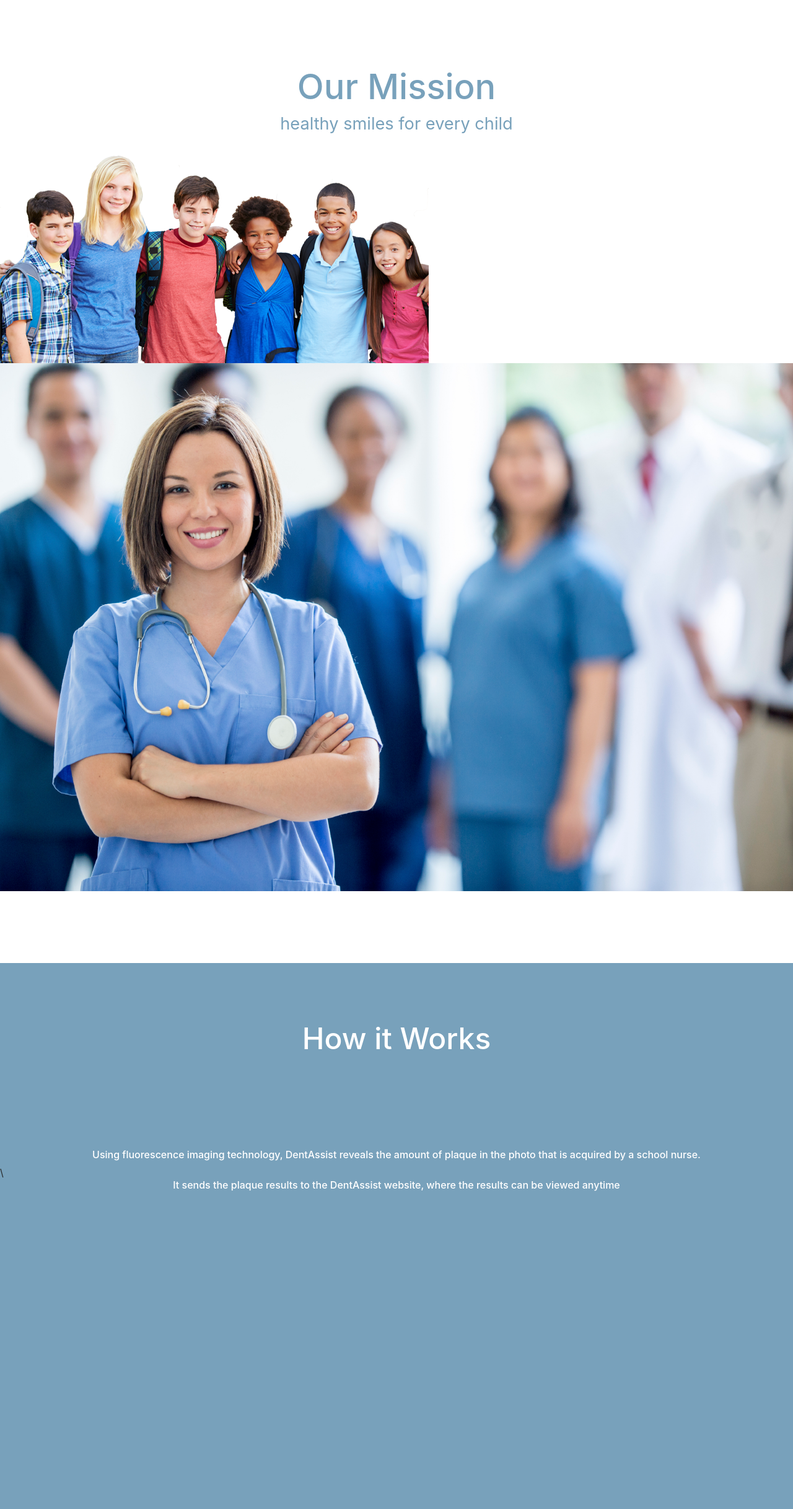
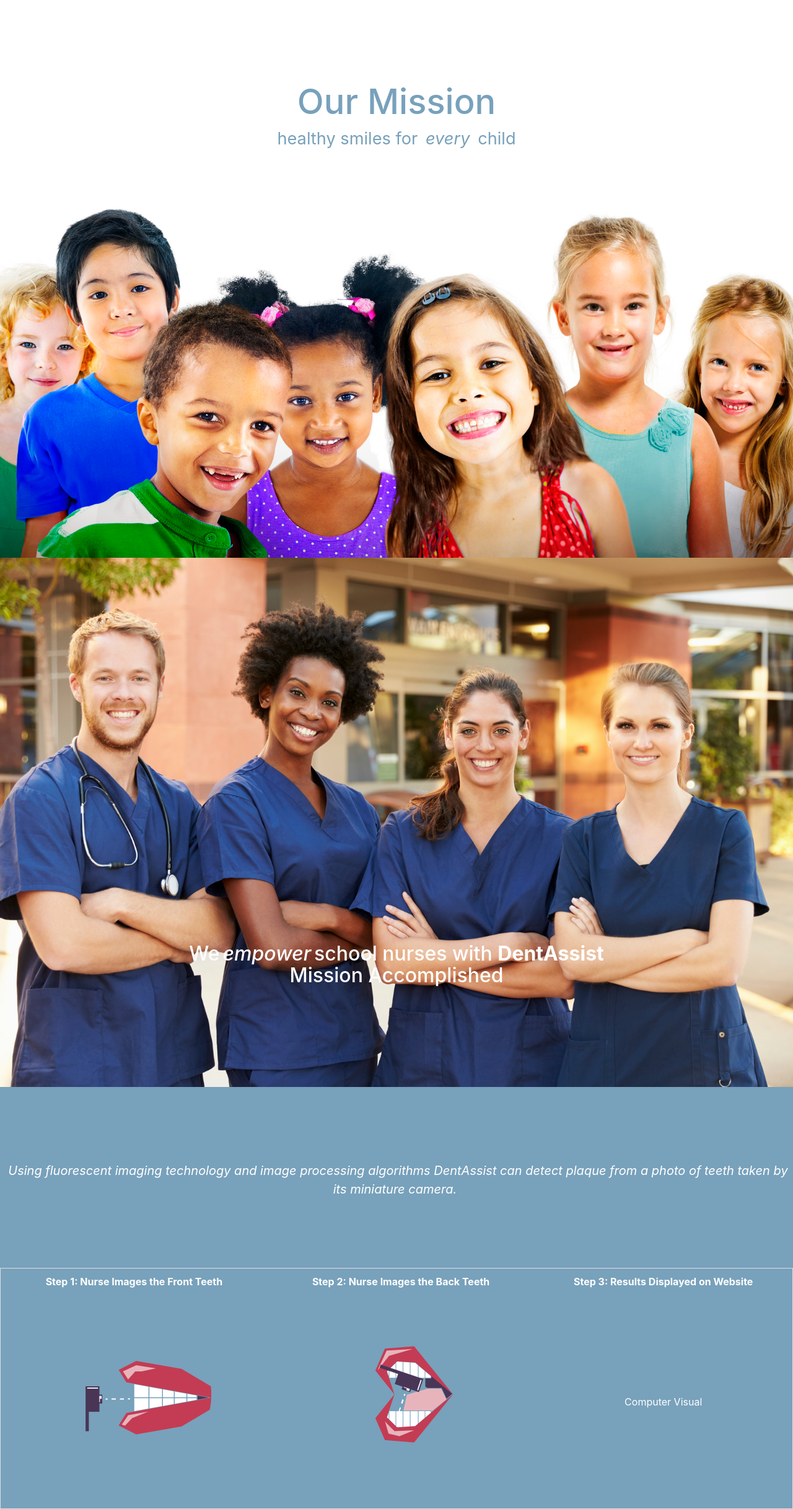
Before and after one commit to jessicatrac/4bi6capstone_website, a Flask app: page /about in a window 1280 px wide. Shown: the part 82-2517 px from the top of the page at 62% size. Before the commit the page ends 2004 px from the top, so only its background shows below. Run offline with Flask 2, Linux system fonts and the light colour scheme; some libraries are stand-ins or nearby versions.

Commit message:
changed the about page

```diff
--- a/static/styles/stylesheet.css
+++ b/static/styles/stylesheet.css
@@ -205,10 +205,9 @@ i {
 	}
 
 .img {
-max-width: 100%;
-height:auto;
-width:auto;
-z-index: -1;
+position:relative;
+height:100%;
+width:100%;
 }
 
 .imgDevice{
@@ -220,8 +219,6 @@ padding-left: 250px;
 padding-right: 250px;
 }
 
-img
-
 
 .centered {
   position: absolute;
@@ -232,8 +229,19 @@ img
 
 .container2{
 	position: relative;
-	text-align: center;
-	color: white;
+	width: 100%
+}
+
+.top-right {
+  position: absolute;
+  top: 8px;
+  right: 16px;
+}
+
+h2 span {
+   background: rgb(0, 0, 0); /* fallback color */
+   background: rgba(0, 0, 0, 0.7);
+   padding: 10px;
 }
 
 th {
--- a/templates/layoutabout.html
+++ b/templates/layoutabout.html
@@ -33,6 +33,18 @@
 
         <!-- Centering the body of the page -->
 			<div class = "aboutbackground">
+
+
+
+
+
+
+
+
+
+
+
+				<br>
 				<br>
 				<br>
 				<br>
@@ -42,50 +54,49 @@
 				<br>
 				<br>
 				<h1 style="color:#78A1BB; font-size:350%">Our Mission</h1>
-				<p style="color:#78A1BB; font-size:170%">healthy smiles for every child</p>
-				<img src="static/styles/alot.png" class="img">
+				<p style="color:#78A1BB; font-size:170%">healthy smiles for <i>every</i> child</p>
+				<img src="static/styles/kids.jpg" class="img">
 			</div>
 
 	<div class= "container2">
-				<img src="static/styles/anothernurse.jpg" class="img">
-				<div class="centered">
-				<h1 style="color:white">Working together with elementary school nurses</h1>
-				<p style="color:white">Our product DentAssist provides nurses a tool that they can use to perform dental screenings on children</p></div>
-				<br>
-				<!--h2 style="color:white">Our Solution</h2></strong-->
-				<!--h3 id="text" style="color:#78A1BB">Working with school nurses</h3></strong-->
-				<!--p style="color:white">specifically designed for schools in low-income areas, DentAssist ensures that <i>every</i> child receives dental care</p-->
+
+
+				<img src="static/styles/nursesdiverse.jpg" class="img">
+				<!--h1 style="color:white; position:absolute; top:100px; width:100%; font-size:350%">To Accomplish it</h1-->
+				<h1 style="color:white; position:absolute; top:550px; width:100%;font-size:200%;"><br><br>We<i>empower</i>school nurses with <strong>DentAssist</strong><br>Mission Accomplished</p>
+				<!--h1 style="color:white; position:absolute; width:100% font-size:10%" >Mission Accomplished</h1-->
 	</div>
 
 <div class="aboutbackground2">
+<table align="center">
+
+   <tr>
+		<p style="color:white; font-size:20px" colspan="6"><br><br><br>
+		<br><i>
+
+		Using fluorescent imaging technology and image processing algorithms DentAssist can detect plaque from a photo of teeth taken by its miniature camera.</i><br></p>
 		<br>
 		<br>
 		<br>
 		<br>
-				<h3 style="color:white; font-size:300%">How it Works</h3>
-				<br>
-				<br>
-				<br>
-				<br>
-				<br>
-				<br>
-				<h1 style="color:white; font-size:100%">Using fluorescence imaging technology, DentAssist reveals the amount of plaque in the photo that is acquired by a school nurse.</h1>\
-				<br>
-				<h2 style="color:white; font-size:100%">It sends the plaque results to the DentAssist website, where the results can be viewed anytime</h2>
-				<br>
-				<br>
-				<br>
-				<br>
-				<br>
-				<br>
-				<br>
-				<br>
-				<br>
-				<br>
-				<br>
-				<br>
+    </tr>
+
+	<tr bgcolor="#78A1BB">
+        <th bgcolor="#78A1BB" style="color:white;">Step 1: Nurse Images the Front Teeth</th>
+		<th bgcolor="#78A1BB" style="color:white;">Step 2: Nurse Images the Back Teeth</th>
+        <th bgcolor="#78A1BB" style="color:white;">Step 3: Results Displayed on Website</th>
+    </tr>
+
+    <tr bgcolor="#78A1BB">
+		<td><img src="static/Step2_Front.png" alt="where is the image" border=3 height=300 width=300></img><br><br></td>
+		<td><img src="static/Step3_Back.png" alt="where is the image" border=3 height=300 width=300></img><br><br></td>
+        <td style="color:white">Computer Visual</td>
+	</tr>
+
+<table>
+
+
  </div>
-
 
  </body>
 </html>
```
Also changed, not shown: static/styles/Userflow.JPG (added), static/styles/boysmall.JPG (added), static/styles/morekidz.png (added), static/styles/smilingkids.jpg (added), 3 other files. Lines whose indentation alone changed are shown as unchanged.
